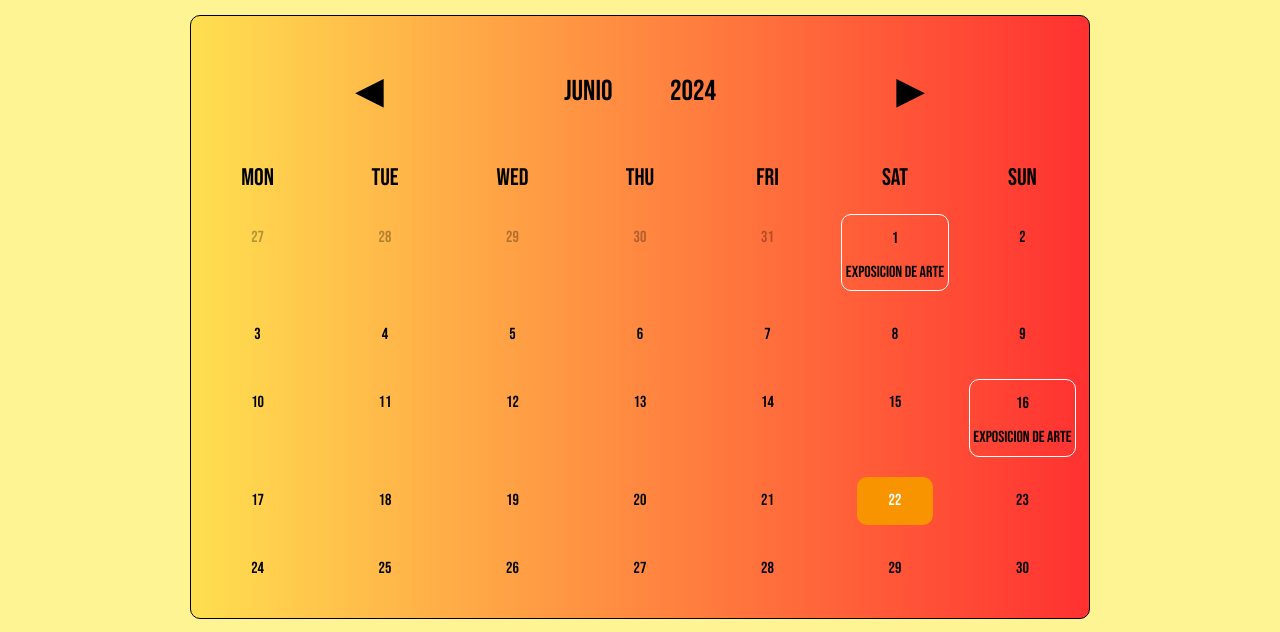
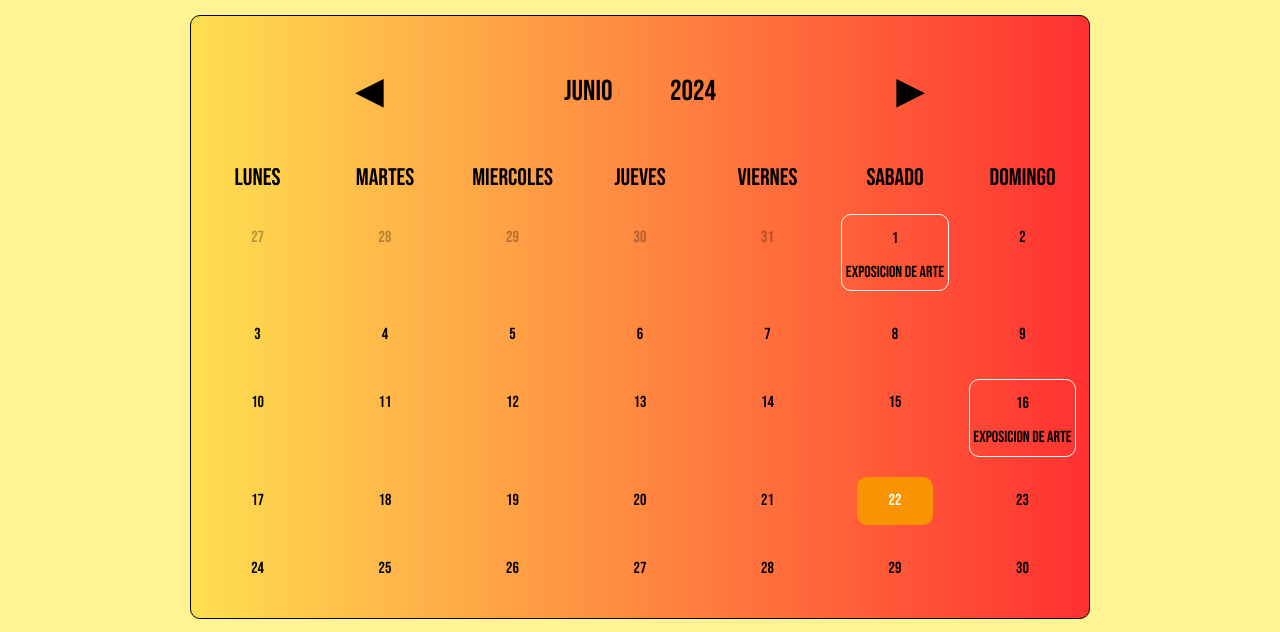
Before and after one commit to Richxxxx/CulturasPluss, a plain HTML site: page calendario.html in a window 1280 px wide. Shown: the part 168-800 px from the top of the page. Drawn offline with nearby package versions, Linux system fonts and the light colour scheme.

Commit message:
Update calendario.html

```diff
--- a/calendario.html
+++ b/calendario.html
@@ -73,13 +73,13 @@
         </div>
 
         <div class="calendar__week">
-            <div class="calendar__day calendar__item">Mon</div>
-            <div class="calendar__day calendar__item">Tue</div>
-            <div class="calendar__day calendar__item">Wed</div>
-            <div class="calendar__day calendar__item">Thu</div>
-            <div class="calendar__day calendar__item">Fri</div>
-            <div class="calendar__day calendar__item">Sat</div>
-            <div class="calendar__day calendar__item">Sun</div>
+            <div class="calendar__day calendar__item">Lunes</div>
+            <div class="calendar__day calendar__item">Martes</div>
+            <div class="calendar__day calendar__item">Miercoles</div>
+            <div class="calendar__day calendar__item">Jueves</div>
+            <div class="calendar__day calendar__item">Viernes</div>
+            <div class="calendar__day calendar__item">Sabado</div>
+            <div class="calendar__day calendar__item">Domingo</div>
         </div>
 
         <div class="calendar__dates" id="dates"></div>
```
